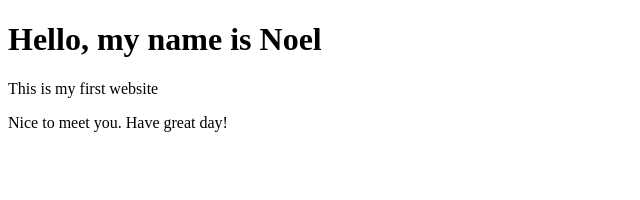
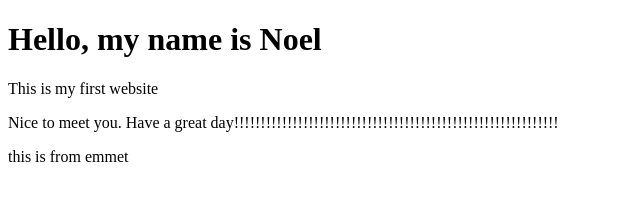
Before and after one commit to haase1020/htmlCSS-basics, a plain HTML site: page index.html in a window 1280 px wide. Shown: the whole page, without its empty margins (0-640 px from the left). Drawn offline with Linux system fonts and the light colour scheme.

Commit message:
noel is working hard!

```diff
--- a/index.html
+++ b/index.html
@@ -6,6 +6,6 @@
     <body>
         <h1>Hello, my name is Noel</h1>
         <p>This is my first website</p>
-        <p>Nice to meet you. Have  great day!</p>
+        <p>Nice to meet you. Have a great day!!!!!!!!!!!!!!!!!!!!!!!!!!!!!!!!!!!!!!!!!!!!!!!!!!!!!!!!!!!!!</p>this is from emmet</p>
     </body>
 </html>
```
